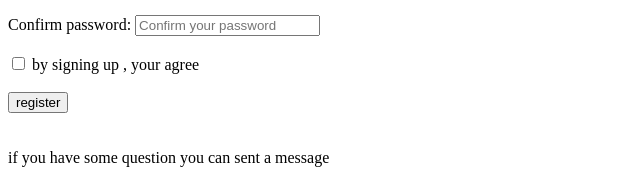
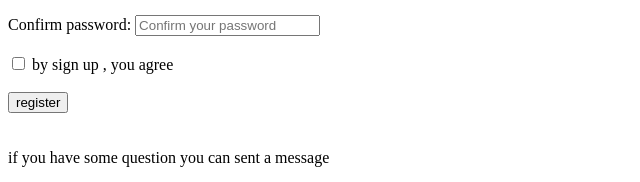
Before and after one commit to Shad-Rabati/htmlf1, a plain HTML site: page l2/beggnierpr.html in a window 1280 px wide. Shown: the part 161-343 px from the top of the page, 0-640 px from the left. Drawn offline with Linux system fonts and the light colour scheme.

Commit message:
fix checkbox  remove span convert to label below the input tag

```diff
--- a/l2/beggnierpr.html
+++ b/l2/beggnierpr.html
@@ -29,7 +29,8 @@
 </div>
 <br>
 <div>
-    <input type="checkbox" id="checkbox" name="checkbox-user"> <span> by signing up , your agree</span>
+    <input type="checkbox" id="checkbox" name="checkbox-user">
+    <label for="checkbox">by sign up , you agree</label>
 </div>
 <br>
 <div>
```
